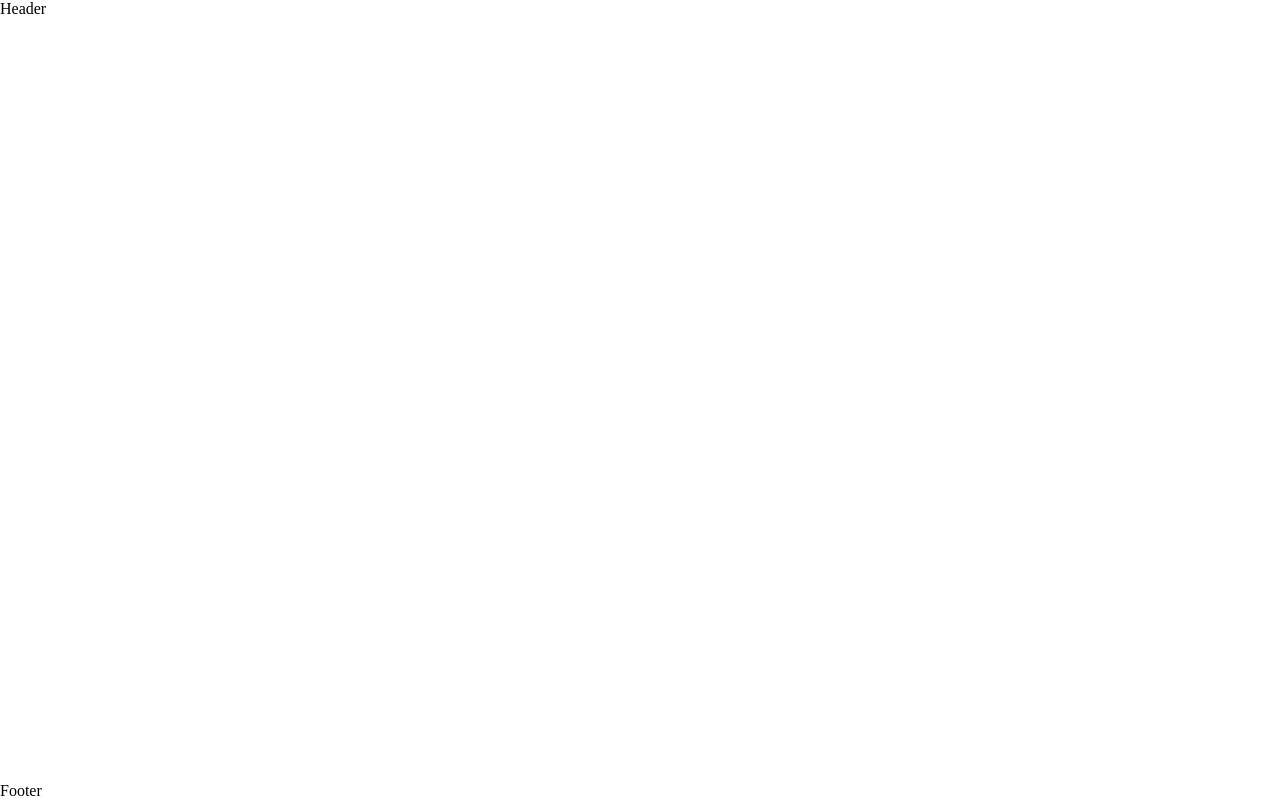
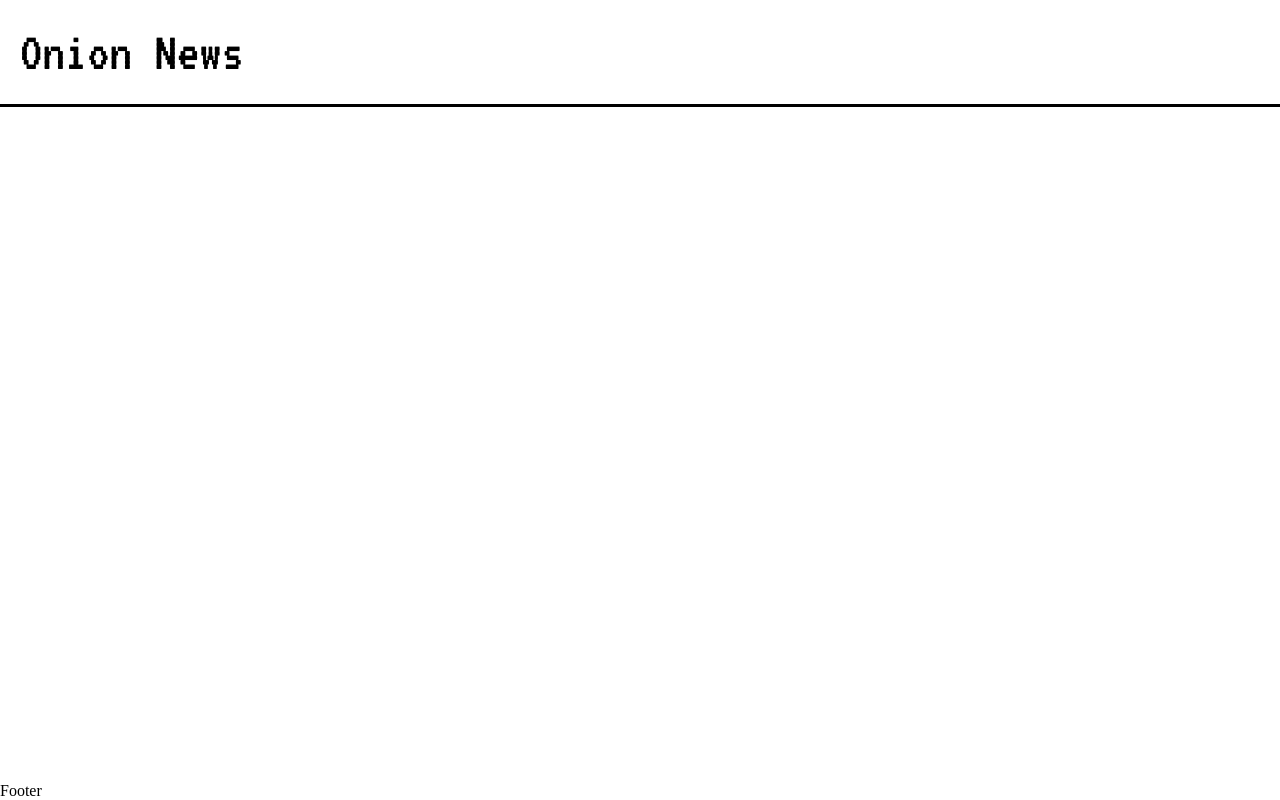
Before and after one commit to nadam131/onion-news-demo, a Next.js app: page / in a window 1280 px wide. Built offline with nearby package versions, Linux system fonts and the light colour scheme.

Commit message:
refactor Header

```diff
--- a/src/components/Header/Header.tsx
+++ b/src/components/Header/Header.tsx
@@ -5,11 +5,21 @@ import styled from 'styled-components';
 const Header = () => {
   return (
     <Wrapper>
-      <Container>Header</Container>
+      <Container>
+        <Logo>Onion News</Logo>
+      </Container>
     </Wrapper>
   );
 };
 
-const Wrapper = styled.header``;
+const Wrapper = styled.div`
+  padding: 20px;
+  border-bottom: 3px solid black;
+`;
+
+const Logo = styled.div`
+  font-family: 'VT323', monospace;
+  font-size: 56px;
+`;
 
 export default Header;
```
